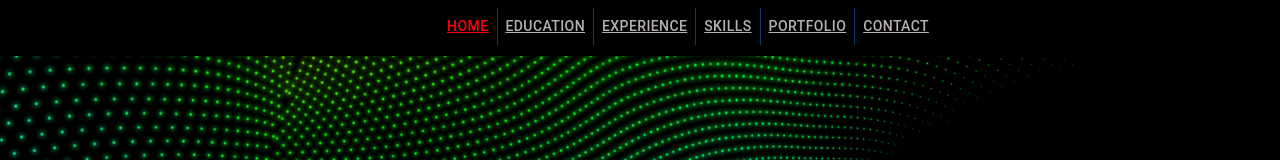
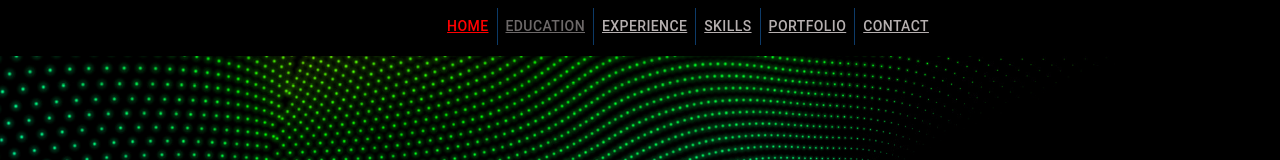
Before and after one commit to NatKwok/nk-personal-v1, a React (Create React App) app: page / in a window 1280 px wide. In both pictures the pointer is over the link "EDUCATION". Shown: the top 160 px of the page. Built offline with nearby package versions, Linux system fonts and the light colour scheme.

Commit message:
style changes, navbar hover done

```diff
--- a/src/components/Header.css
+++ b/src/components/Header.css
@@ -7,3 +7,9 @@
     color: rgb(255, 0, 0);
 
     }
+
+    .link-inactive:hover{
+        background-color: black;
+        box-shadow: rgba(0, 0, 0, 0.35) 0px 5px 15px !important;
+        opacity: 0.6;
+    }
--- a/src/pages/style.css
+++ b/src/pages/style.css
@@ -13,6 +13,7 @@
   top: 0;
 }
 
+
 /* Footer style */
 .footer {
   width: 100%;
@@ -20,8 +21,7 @@
   background-color: black;
   position: absolute !important;
   transition: all 0.3s ease-out 0s !important;
-  padding-bottom: 10px;
-
+  font-size: x-small;
 }
 
 /* Homepage style */
```
